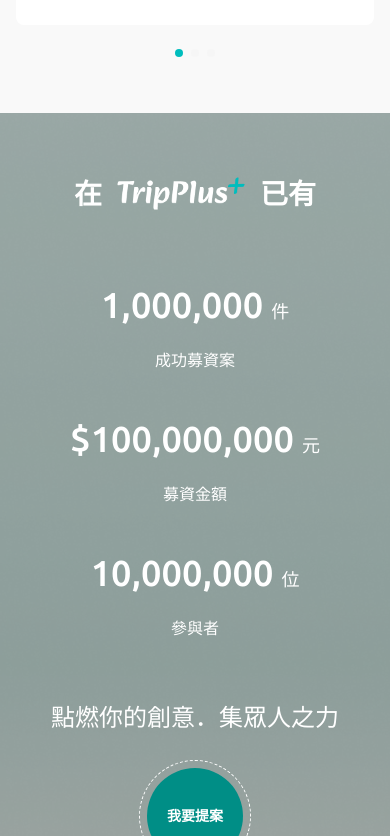
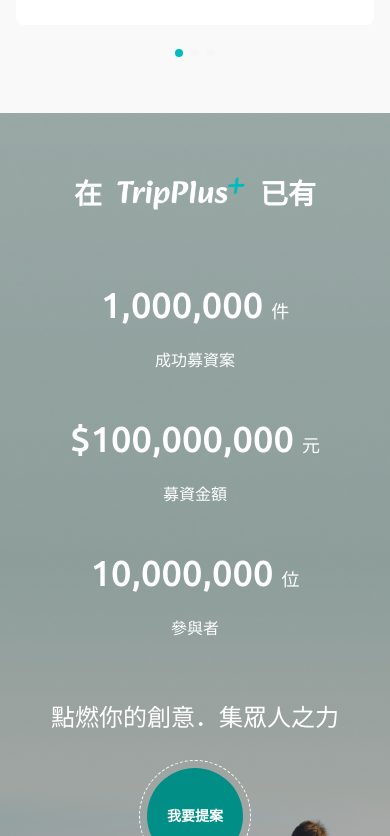
Before and after one commit to gn00678465/TripPlus-client, a Next.js app: page / in a window 390 px wide. Shown: the part 7228-8064 px from the top of the page. Built offline with nearby package versions, Linux system fonts and the light colour scheme.

Commit message:
fix: 修正 CTA 背景底圖顯示大小

```diff
--- a/src/pages/index.tsx
+++ b/src/pages/index.tsx
@@ -595,7 +595,7 @@
       </Box>
       <Box
         as="section"
-        className="bg-cover bg-[center_bottom] bg-no-repeat pb-[100%] pt-[60px] text-white md:bg-center md:py-[100px]"
+        className="bg-cover bg-[center_bottom] bg-no-repeat pb-[45%] pt-[60px] text-white md:bg-center md:py-[100px]"
         backgroundImage={{ base: CTAMobile.src, md: CTA.src }}
       >
         <Container maxW="container.xl" className="flex flex-col ">
```
